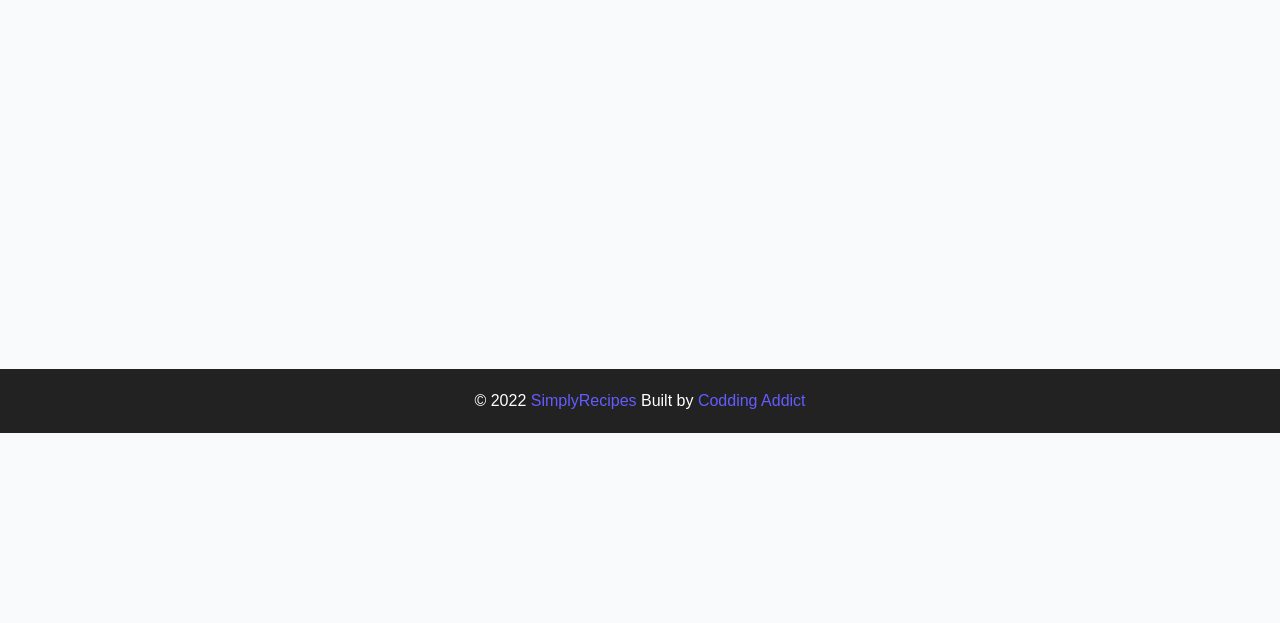
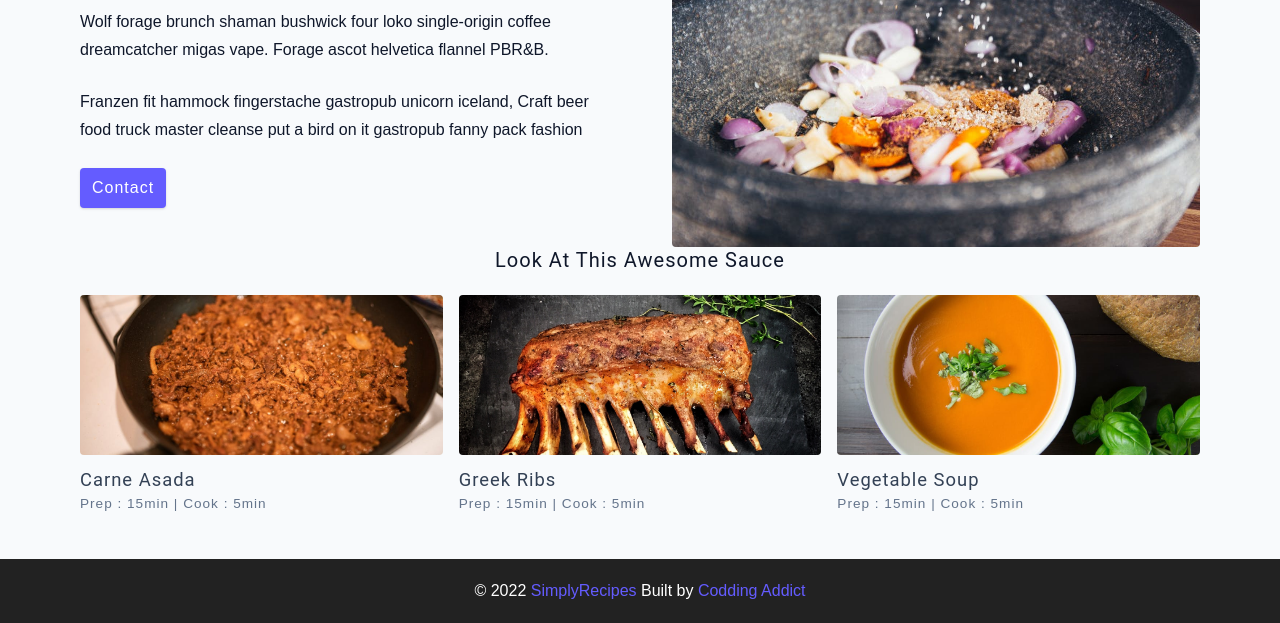
Before and after one commit to ucianoo/simply_recipees, a plain HTML site: page starter/about.html in a window 1280 px wide. Shown: the part 367-990 px from the top of the page. Before the commit the page ends 800 px from the top, so only its background shows below. Drawn offline with Linux system fonts and the light colour scheme.

Commit message:
about page simply recipes

```diff
--- a/starter/about.html
+++ b/starter/about.html
@@ -47,6 +47,46 @@
    <!-- main -->
    <main class="page">
     <h1>About Page</h1>
+    <section class="about-page">
+      <article>
+        <h2>I'm baby coloring book poke taxidermy</h2>
+        <p>Wolf forage brunch shaman bushwick four loko single-origin coffee dreamcatcher migas vape.
+          Forage ascot helvetica flannel PBR&B.
+        </p>
+        <p>Franzen fit hammock fingerstache gastropub unicorn iceland,
+          Craft beer food truck master cleanse put a bird on it gastropub fanny pack fashion
+        </p>
+        <a href="contact.html " class="btn">contact</a>
+      </article>
+      <img src="./assets/about.jpeg" alt="pouring salt" class="img about-img">
+    </section>
+    <section class="featured-recipes"></section>
+    <h5 class="featured-title">Look At this Awesome sauce</h5>
+    <!--recipes list-->
+    <div class="recipes-list">
+      <!--single recipe-->
+      <a href="single-recipe.html" class="recipe">
+      <img src="./assets/recipes/recipe-1.jpeg"  alt="food" class="img recipe-img">
+      <h5>carne asada</h5>
+      <p>Prep : 15min | Cook : 5min</p>
+      </a>
+      <!--end of single recipe-->
+      <!--single recipe-->
+      <a href="single-recipe.html" class="recipe">
+        <img src="./assets/recipes/recipe-2.jpeg"  alt="food" class="img recipe-img">
+        <h5>greek ribs</h5>
+        <p>Prep : 15min | Cook : 5min</p>
+        </a>
+        <!--end of single recipe-->
+        <!--single recipe-->
+      <a href="single-recipe.html" class="recipe">
+        <img src="./assets/recipes/recipe-3.jpeg"  alt="food" class="img recipe-img">
+        <h5>vegetable soup</h5>
+        <p>Prep : 15min | Cook : 5min</p>
+        </a>
+        <!--end of single recipe-->
+    </div>
+    <!--end of recipes list-->
    </main>
    <!--end of main-->
    <!--footer-->
--- a/starter/css/main.css
+++ b/starter/css/main.css
@@ -548,6 +548,35 @@ Error
 }
 /*
 ================
-
+About
 ================
 */
+.about-page h2 {
+  text-transform: none;
+  font-weight: bold;
+}
+
+.about-page {
+  display: grid;
+  gap: 2rem 4rem;
+  padding-bottom: 3rems ;
+}
+
+.about-img {
+  border-radius: var(--borderRadius);
+  height: 300px
+}
+.featured-title {
+  text-align:center
+}
+
+@media screen and (min-width:992px) {
+  .about-page {
+    grid-template-columns: 1fr 1fr;
+    grid-template-rows: 400px;
+    align-items: center;
+  }
+  .about-img {
+    height: 100%;
+  }
+}
```
